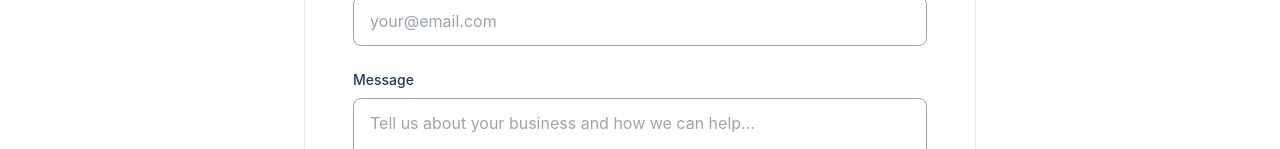
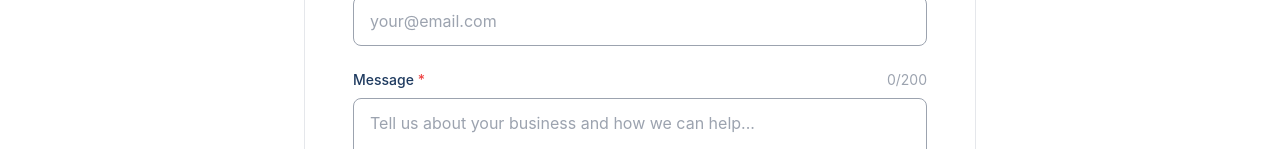
Before and after one commit to AntondeLange/Splendid-Wren-Marketing, a Next.js app in the folder frontend/: page /contact in a window 1280 px wide. Shown: the part 803-952 px from the top of the page. Built offline with nearby package versions, Linux system fonts and the light colour scheme.

Commit message:
Add 200 character limit and counter to message field

```diff
--- a/frontend/app/contact/page.tsx
+++ b/frontend/app/contact/page.tsx
@@ -34,6 +34,24 @@ export default function Contact(): JSX.Element {
 
   const handleSubmit = async (e: FormEvent<HTMLFormElement>): Promise<void> => {
     e.preventDefault()
+
+    // Validate message length
+    if (formData.message.length === 0) {
+      setStatus({
+        type: 'error',
+        message: 'Message is required.',
+      })
+      return
+    }
+
+    if (formData.message.length > 200) {
+      setStatus({
+        type: 'error',
+        message: 'Message must be 200 characters or less.',
+      })
+      return
+    }
+
     setStatus({ type: 'loading', message: 'Sending message...' })
 
     try {
@@ -75,9 +93,14 @@ export default function Contact(): JSX.Element {
   const handleChange = (
     e: React.ChangeEvent<HTMLInputElement | HTMLTextAreaElement>
   ): void => {
+    const value = e.target.value
+    // Enforce character limit for message field
+    if (e.target.name === 'message' && value.length > 200) {
+      return
+    }
     setFormData({
       ...formData,
-      [e.target.name]: e.target.value,
+      [e.target.name]: value,
     })
     // Clear status message when user starts typing
     if (status.type !== 'idle') {
@@ -165,22 +188,43 @@ export default function Contact(): JSX.Element {
                 </div>
 
                 <div>
-                  <label
-                    htmlFor="message"
-                    className="block text-sm font-medium text-primary mb-2"
-                  >
-                    Message
-                  </label>
+                  <div className="flex justify-between items-center mb-2">
+                    <label
+                      htmlFor="message"
+                      className="block text-sm font-medium text-primary"
+                    >
+                      Message <span className="text-red-500">*</span>
+                    </label>
+                    <span
+                      className={`text-sm ${
+                        formData.message.length > 200
+                          ? 'text-red-500'
+                          : 'text-neutral-medium'
+                      }`}
+                    >
+                      {formData.message.length}/200
+                    </span>
+                  </div>
                   <textarea
                     id="message"
                     name="message"
                     value={formData.message}
                     onChange={handleChange}
                     required
+                    maxLength={200}
                     rows={6}
-                    className="w-full px-4 py-3 border border-neutral-medium rounded-soft focus:outline-none focus:ring-2 focus:ring-primary focus:border-transparent transition-all resize-vertical"
+                    className={`w-full px-4 py-3 border rounded-soft focus:outline-none focus:ring-2 focus:ring-primary focus:border-transparent transition-all resize-vertical ${
+                      formData.message.length > 200
+                        ? 'border-red-500'
+                        : 'border-neutral-medium'
+                    }`}
                     placeholder="Tell us about your business and how we can help..."
                   />
+                  {formData.message.length > 200 && (
+                    <p className="mt-1 text-sm text-red-500">
+                      Message exceeds 200 character limit
+                    </p>
+                  )}
                 </div>
 
                 {status.type !== 'idle' && (
```
